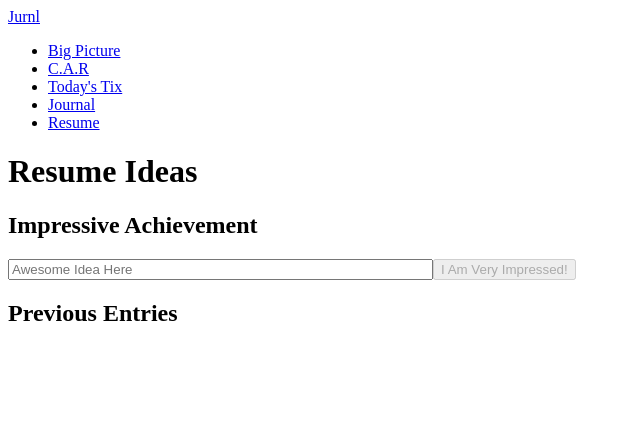
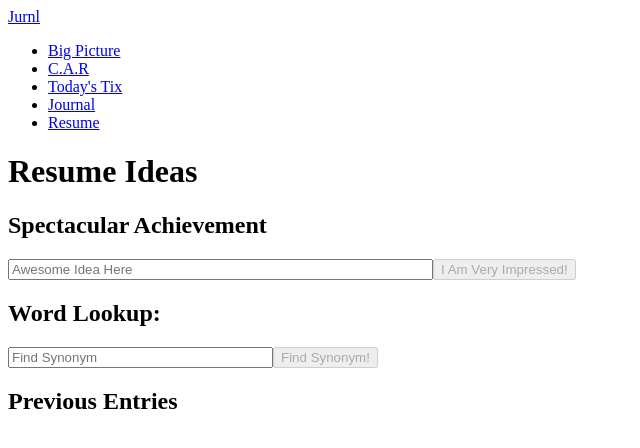
Before and after one commit to akblal/jurnl, a React app: page /resume in a window 1280 px wide. Shown: the top 448 px of the page, without its empty margins (0-640 px from the left). Built offline with nearby package versions, Linux system fonts and the light colour scheme; the HTML template or start-up script is replaced by a standard one.

Commit message:
added text input field for synonyms entry

```diff
--- a/client/src/components/pages/ResumeEntries/SubmitEntry.jsx
+++ b/client/src/components/pages/ResumeEntries/SubmitEntry.jsx
@@ -3,28 +3,49 @@ import React, { useState } from 'react';
 function SubmitEntry () {
 
   const [bulletPoint, setBulletPoint] = useState('');
-  const [validInput, setValidInput] = useState(false);
+  const [validBullet, setValidBullet] = useState(false);
+  const [findSynonym, setFindSynonym] = useState('');
+  const [validSynonym, setValidSynonym] = useState(false);
 
   const handleBulletPoint = (event) => {
     setBulletPoint(event.target.value);
     if (event.target.value.length > 0) {
-      setValidInput(true);
+      setValidBullet(true);
     } else {
-      setValidInput(false);
+      setValidBullet(false);
     }
   }
 
-  const handleSubmit = (event) => {
+  const handleSubmitPoint = (event) => {
     event.preventDefault();
-    console.log (bulletPoint);
+    console.log (bulletPoint, 'point to be added in resume');
+  }
+
+  const handleFindSynonym = (event) => {
+    setFindSynonym(event.target.value);
+    if (event.target.value.length > 0) {
+      setValidSynonym(true);
+    } else {
+      setValidSynonym(false);
+    }
+  }
+
+  const handleSubmitSynonym = (event) => {
+    event.preventDefault();
+    console.log (findSynonym, 'synonym to look for')
   }
 
   return (
     <div>
-      <h2 className = 'submit-entry-title'>Impressive Achievement</h2>
-      <div className = 'submit-entry-container'>
+      <h2 className= 'submit-entry-title'>Spectacular Achievement</h2>
+      <div className= 'submit-entry-container'>
         <input value= {bulletPoint} onChange= {handleBulletPoint} placeholder= 'Awesome Idea Here' size="50" className= 'resume-text-field'></input>
-        <button onClick= {handleSubmit} disabled = {!validInput}>I Am Very Impressed!</button>
+        <button onClick= {handleSubmitPoint} disabled = {!validBullet}>I Am Very Impressed!</button>
+      </div>
+      <h2 className= "submit-synonym-title">Word Lookup: </h2>
+      <div className = 'thesaurus-entry-container'>
+        <input value= {findSynonym} onChange= {handleFindSynonym} placeholder= 'Find Synonym' size="30" className= 'synonym-text-field'></input>
+        <button onClick= {handleSubmitSynonym} disabled = {!validSynonym}>Find Synonym!</button>
       </div>
     </div>
   )
```
Also changed, not shown: 1 other file (tests, documents, lock files or other folders).
